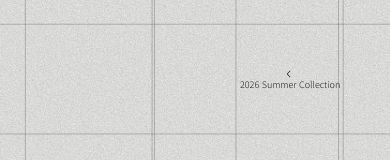
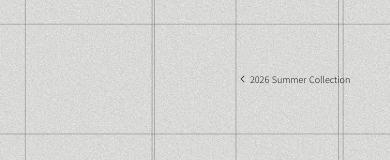
Before and after one commit to Seojihye01/FACADE_PATTERN, a React (Vite) app: page /collection in a window 390 px wide. Shown: the part 5859-6019 px from the top of the page. Built offline with nearby package versions, Linux system fonts and the light colour scheme.

Commit message:
260926.22:24

```diff
--- a/src/components/Collection_5.module.css
+++ b/src/components/Collection_5.module.css
@@ -57,9 +57,9 @@
 
   .colLine4 {x1: 59%; x2: 59%;}
 
-  .colLine5 {x1: 85%; x2: 85%;}
+  .colLine5 {x1: 88%; x2: 88%;}
 
-  .colLine6 {x1: 85.8%; x2: 85.8%;}
+  .colLine6 {x1: 88.8%; x2: 88.8%;}
 
   .rowLine1 {y1: 27.5%; y2: 27.5%;}
 
@@ -87,12 +87,11 @@
 
   .mobileBr {display: inline;}
 
-  .prevCollectionBox {justify-content: flex-start; padding-left: 4px;}
+  .prevCollectionBox {justify-content: flex-start; padding-left: 4px; width: auto;}
 
-  .prevCollectionBtn {font-size: 9px; gap: 2px; padding: 0; display: flex; flex-direction: column;
-                      justify-content: center; align-items: center;}
+  .prevCollectionBtn {font-size: 9px; gap: 2px; padding: 0;}
 
-  .prevCollectionBtn span {white-space: nowrap; line-height: 1;}
+  .prevCollectionBtn span {white-space: nowrap;}
 
   .arrowIcon {width: 8px; height: 8px;}
 
```
